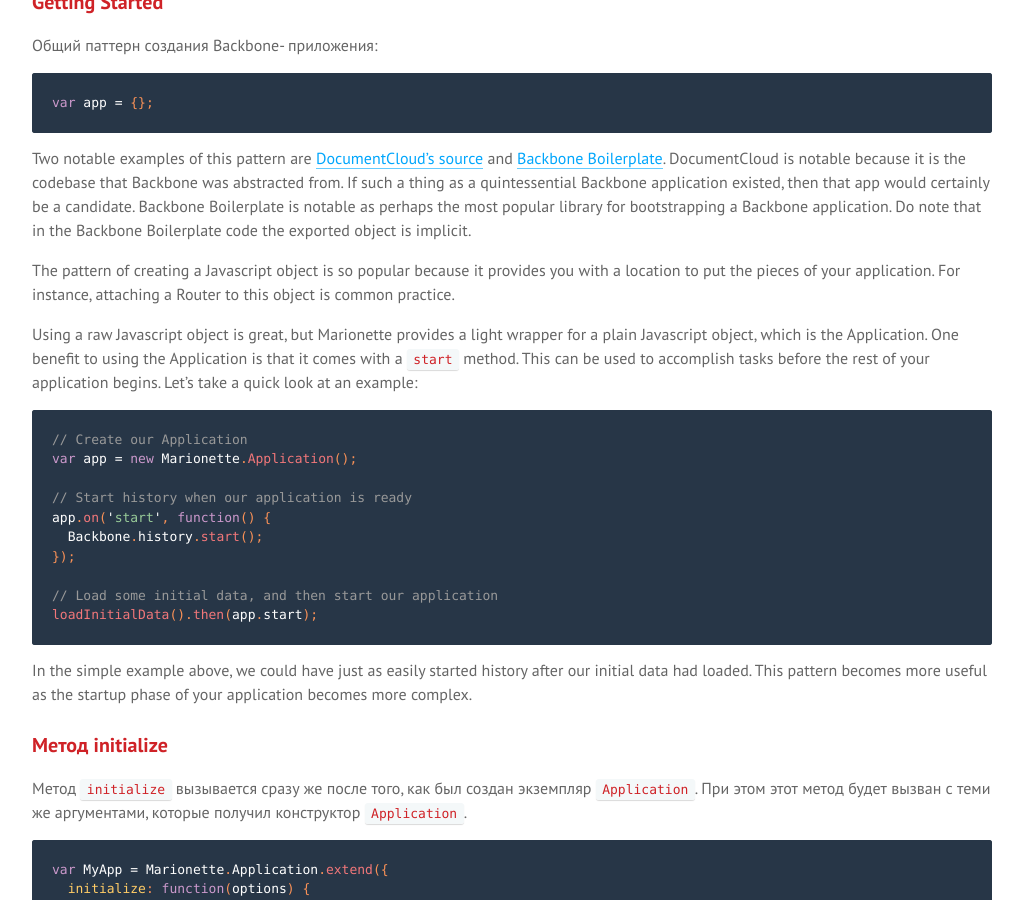
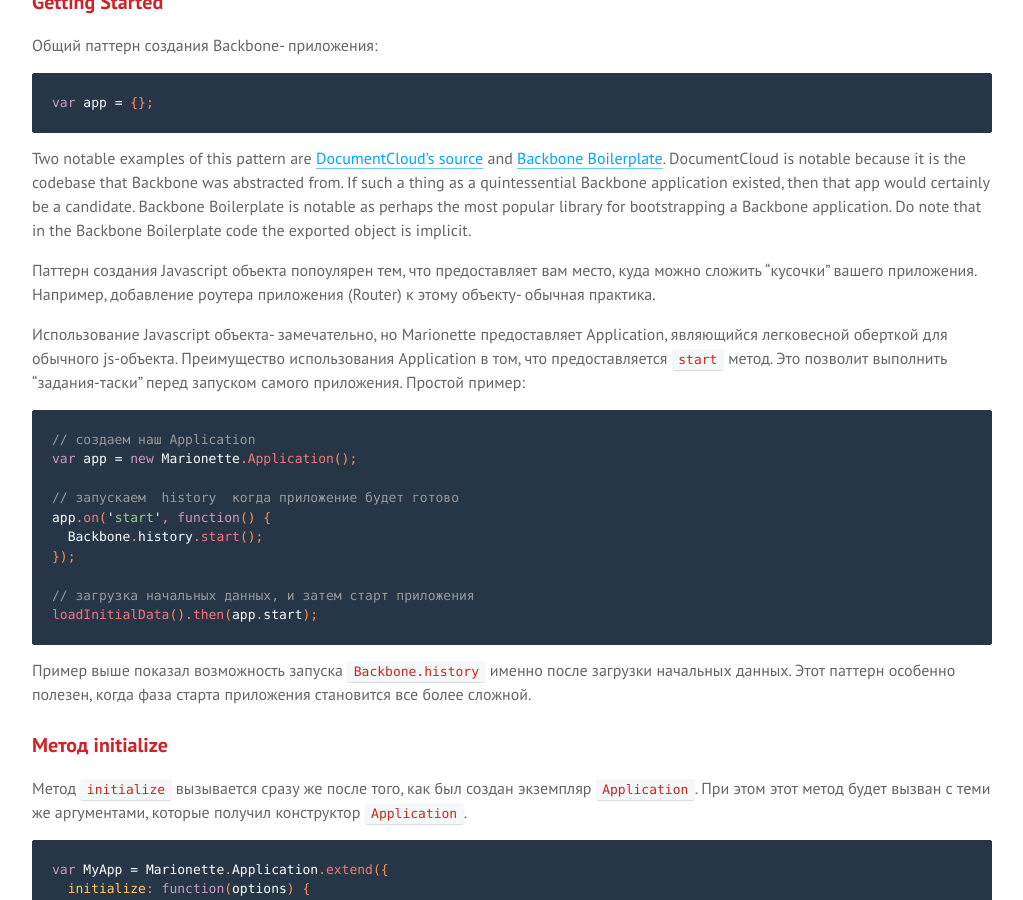
Before and after one commit to sadcitizen/marionettejs.ru, a Jekyll site: the page built from _posts/2014-01-01-application.md, in a window 1280 px wide and 900 px high, scrolled down 1450 px. Shown: the whole window, without its empty margins (128-1151 px from the left). Built offline with Jekyll 4.4.1, drawn with Linux system fonts in a browser that asks for light colours; some web fonts are replaced; Markdown is read by kramdown in place of the engine named in the settings.

Commit message:
#marionette.application.md  Паттерны создания

````diff
--- a/_includes/translation/ru/marionette.application.md
+++ b/_includes/translation/ru/marionette.application.md
@@ -56,28 +56,30 @@
 existed, then that app would certainly be a candidate. Backbone Boilerplate is notable as perhaps the most popular library
 for bootstrapping a Backbone application. Do note that in the Backbone Boilerplate code the exported object is implicit.
 
-The pattern of creating a Javascript object is so popular because it provides you with a location to
-put the pieces of your application. For instance, attaching a Router to this object is common practice.
 
-Using a raw Javascript object is great, but Marionette provides a light wrapper for a plain Javascript object, which is the
-Application. One benefit to using the Application is that it comes with a `start` method. This can be used to accomplish
-tasks before the rest of your application begins. Let's take a quick look at an example:
+Паттерн создания Javascript объекта попоулярен тем, что предоставляет вам место, куда можно сложить "кусочки" вашего приложения.
+Например, добавление роутера приложения (Router) к этому объекту- обычная практика.
+
+Использование Javascript объекта- замечательно, но Marionette предоставляет Application, являющийся легковесной оберткой
+для обычного js-объекта. Преимущество использования Application в том, что предоставляется  `start` метод. Это позволит
+выполнить "задания-таски" перед запуском самого приложения. Простой пример:
+
 
 ```js
-// Create our Application
+// создаем наш Application
 var app = new Marionette.Application();
 
-// Start history when our application is ready
+// запускаем  history  когда приложение будет готово
 app.on('start', function() {
   Backbone.history.start();
 });
 
-// Load some initial data, and then start our application
+// загрузка начальных данных, и затем старт приложения
 loadInitialData().then(app.start);
 ```
 
-In the simple example above, we could have just as easily started history after our initial data had loaded. This
-pattern becomes more useful as the startup phase of your application becomes more complex.
+Пример выше показал возможность запуска `Backbone.history` именно после загрузки начальных данных. Этот паттерн особенно
+полезен, когда фаза старта приложения становится все более сложной.
 
 ### <a name="initialize"></a> Метод initialize
 
````
